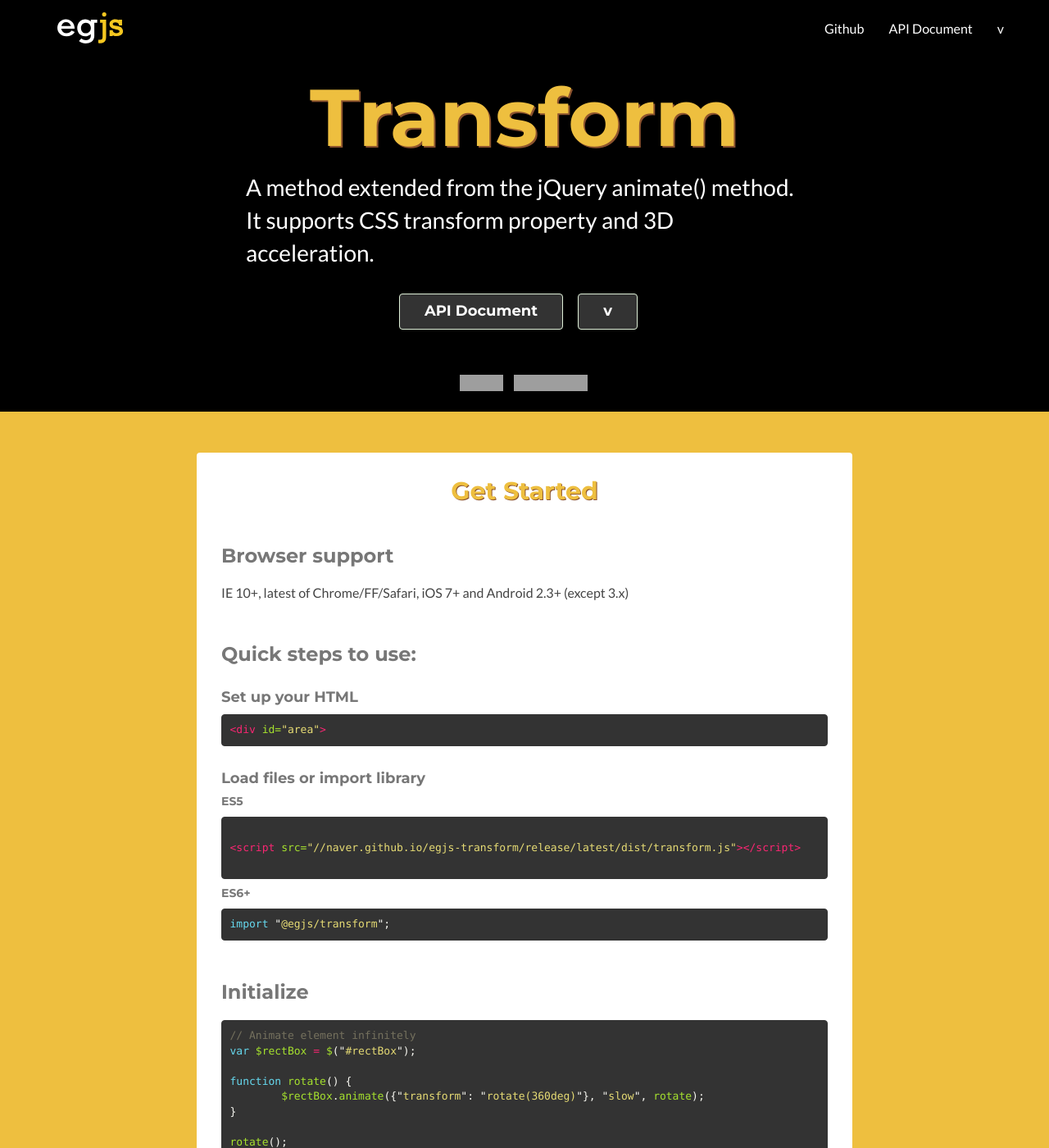
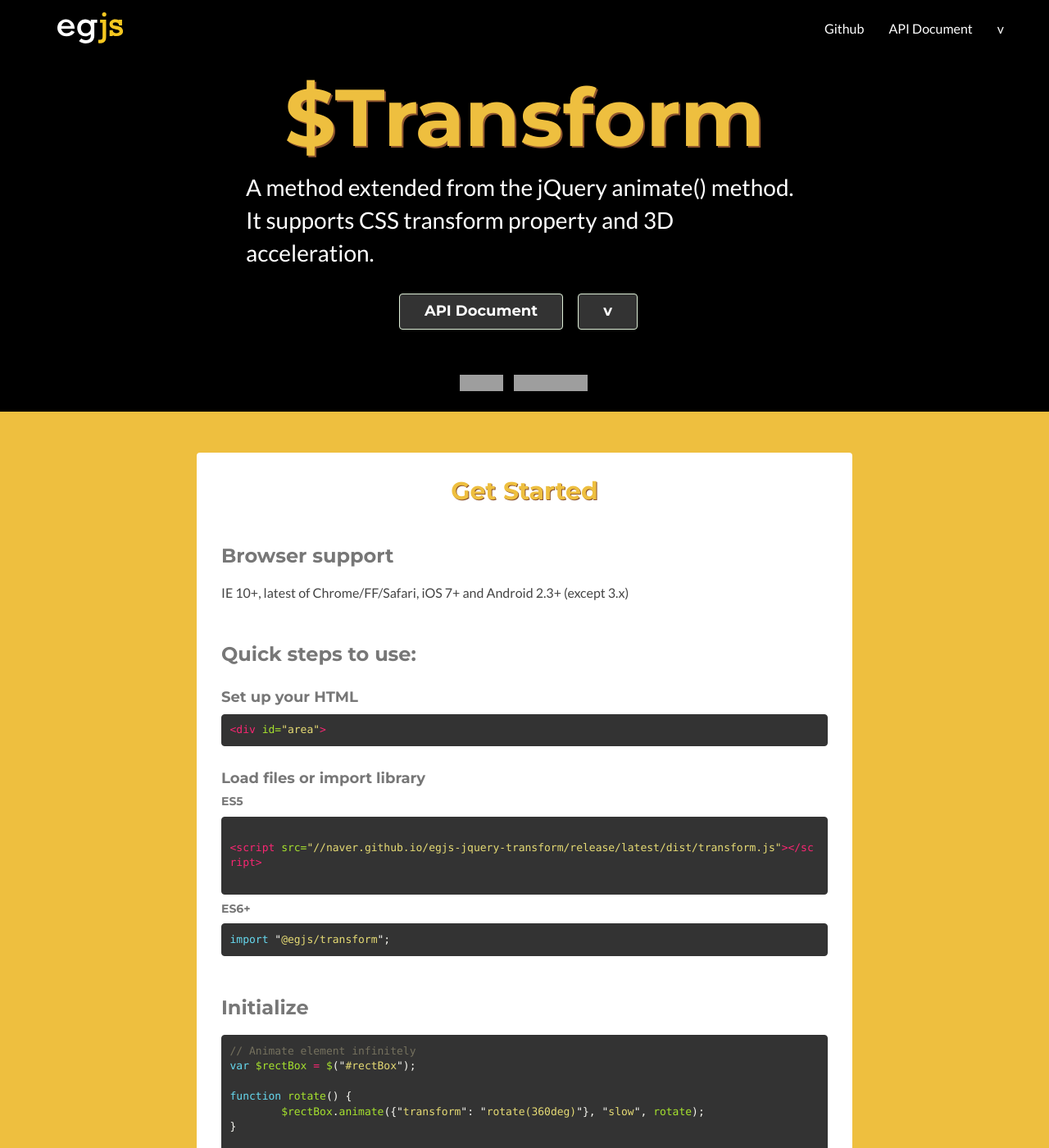
Before and after one commit to naver/egjs-jquery-transform, a Jekyll site: the page built from demo/index.md, in a window 1280 px wide and 1400 px high. Shown: the whole window at 82% size. Built offline with Jekyll 4.4.1, drawn with Linux system fonts in a browser that asks for light colours; grey boxes are pictures that could not be loaded.

Commit message:
chore(demo): rename egjs-transform on demo
Ref #11

```diff
--- a/demo/_data/egjs.yml
+++ b/demo/_data/egjs.yml
@@ -1,4 +1,4 @@
-component: Transform
+component: $Transform
 home: //naver.github.io/egjs
 desc: A method extended from the jQuery animate() method. It supports CSS transform property and 3D acceleration.
 dist:
@@ -6,7 +6,7 @@ dist:
 GA: UA-70842526-21
 github:
   user: naver
-  repo: egjs-transform
+  repo: egjs-jquery-transform
 js:
 - assets/js/demo.js
 
--- a/demo/release/latest/dist/transform.js
+++ b/demo/release/latest/dist/transform.js
@@ -5,7 +5,7 @@
  * @egjs/transform JavaScript library
  *
  *
- * @version 2.0.0-rc2
+ * @version 2.0.0-rc
  */
 (function webpackUniversalModuleDefinition(root, factory) {
 	if(typeof exports === 'object' && typeof module === 'object')
@@ -105,9 +105,9 @@ var _jquery = __webpack_require__(0);
 
 var _jquery2 = _interopRequireDefault(_jquery);
 
-function _interopRequireDefault(obj) { return obj && obj.__esModule ? obj : { default: obj }; }
+function _interopRequireDefault(obj) { return obj && obj.__esModule ? obj : { "default": obj }; }
 
-var $ = _jquery2.default;
+var $ = _jquery2["default"];
 
 /**
  * Convert matrix string to array type.
@@ -385,9 +385,9 @@ var _jquery2 = _interopRequireDefault(_jquery);
 
 var _transform = __webpack_require__(1);
 
-function _interopRequireDefault(obj) { return obj && obj.__esModule ? obj : { default: obj }; }
+function _interopRequireDefault(obj) { return obj && obj.__esModule ? obj : { "default": obj }; }
 
-var $ = _jquery2.default;
+var $ = _jquery2["default"];
 
 /**
  * @namespace jQuery
@@ -420,7 +420,7 @@ if (!$) {
 	};
 }
 
-exports.default = $;
+exports["default"] = $;
 module.exports = exports["default"];
 
 /***/ })
```
Also changed, not shown: demo/release/latest/dist/transform.min.js.
